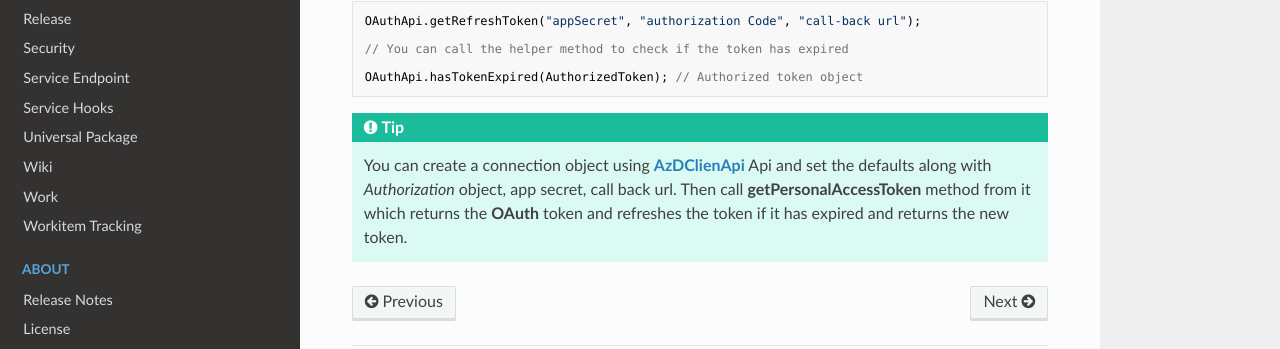
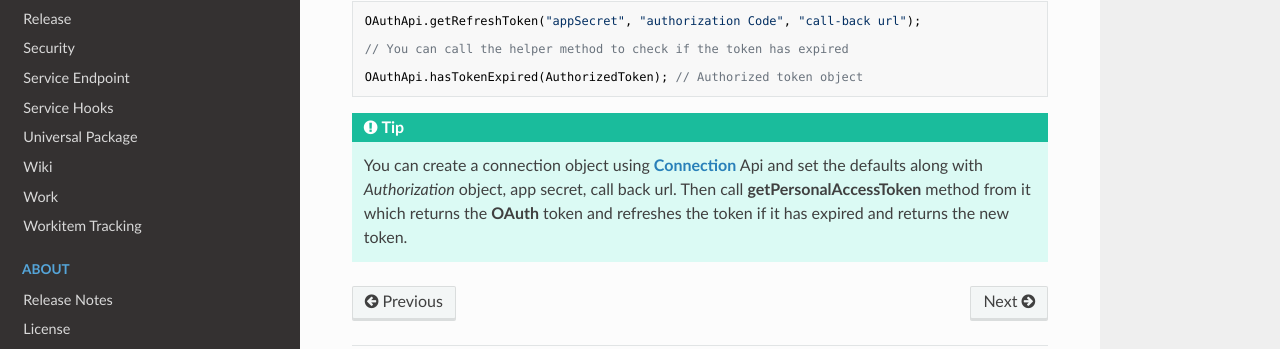
Before and after one commit to hkarthik7/azure-devops-java-sdk-docs, an MkDocs documentation site: the page built from docs/docs/oauth.md, in a window 1280 px wide and 900 px high, scrolled down 685 px. Shown: the part 485-834 px from the top of the window. Built offline with MkDocs 1.6.1, drawn with Linux system fonts in a browser that asks for light colours; nearby versions of some CDN libraries.

Commit message:
Changed connection object

```diff
--- a/docs/docs/oauth.md
+++ b/docs/docs/oauth.md
@@ -55,6 +55,6 @@ OAuthApi.hasTokenExpired(AuthorizedToken); // Authorized token object
 
 !!! Tip
 
-    You can create a connection object using **[AzDClienApi](https://hkarthik7.github.io/azd-docs/org/azd/utils/AzDClientApi.html)** Api and set the defaults along with *Authorization* object, app secret,
+    You can create a connection object using **[Connection](https://hkarthik7.github.io/azd-docs/org/azd/connection/Connection.html)** Api and set the defaults along with *Authorization* object, app secret,
     call back url. Then call **getPersonalAccessToken** method from it which returns the **OAuth** token and refreshes the token if
     it has expired and returns the new token.
```
